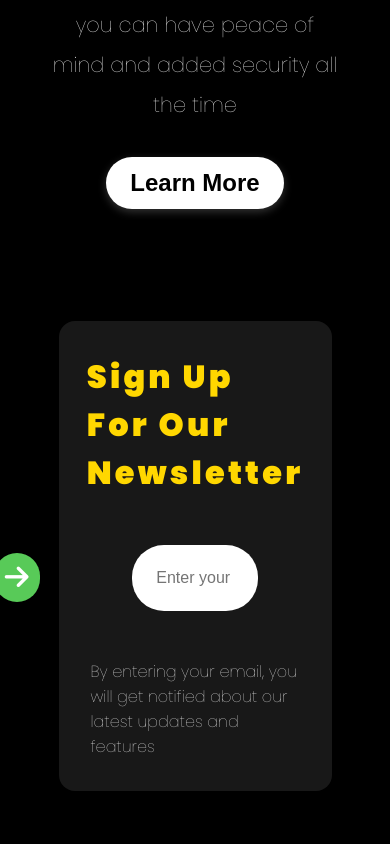
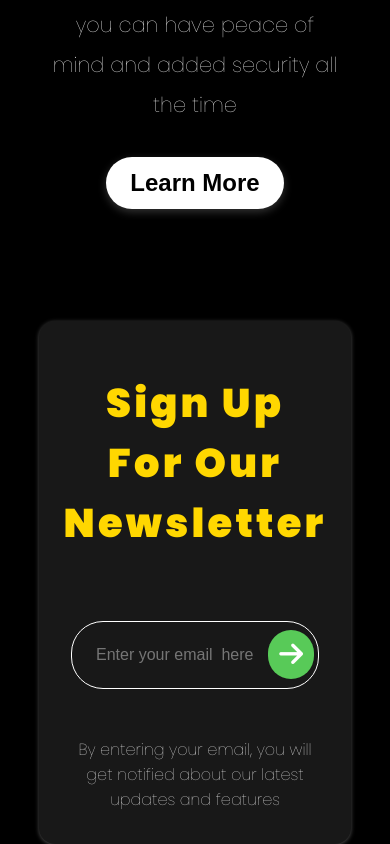
Before and after one commit to dejourford/blkcard-website, a React (Vite) app: page / in a window 390 px wide. Shown: the part 3832-4676 px from the top of the page. Before the commit the page ends 4623 px from the top, so only its background shows below. Built offline with nearby package versions, Linux system fonts and the light colour scheme.

Commit message:
added media queries to newsletter section

```diff
--- a/src/components/newsletter.css
+++ b/src/components/newsletter.css
@@ -1,6 +1,6 @@
 .newsletter {
     color: white;
-    max-width: 70%;
+    max-width: 80%;
     background: rgb(24, 24, 24);
     border-radius: 1em;
     padding: 2em;
@@ -9,16 +9,20 @@
     align-items: center;
     gap: 3em;
     margin: 0 auto;
+    box-shadow: 0px 1px 4px rgb(255, 255, 255, 0.3);
+    text-align: center;
 }
 
 .newsletterHeader {
+    font-size: 2.5rem;
     color: gold;
+    padding: 0.5em;
 }
 
 .newsletterForm {
     display: flex;
     align-items: center;
-    justify-content: center;
+    justify-content: space-between;
     width: 100%;
     position: relative;
 }
@@ -26,11 +30,13 @@
 
 .newsletterInput {
     padding: 1.5em;
-    width: 60%;
+    width: 100%;
     border-radius: 2em;
-    border: none;
+    border: 0.2px solid white;
     font-size: 16px;
+    color: white;
     position: relative;
+    background: transparent;
 }
 
 .newsletterInput:focus {
@@ -45,10 +51,35 @@
     padding: 0.4em;
     border-radius: 1em;
     position: absolute;
-    right: 260px;
+    right: 5px;
     cursor: pointer;
 }
 
 .newsletterText {
     font-weight: 300;
 }
+
+
+/* MEDIA QUERIES */
+
+/* @media screen and (min-width: 1000px) {
+
+
+
+    .newsletterInput {
+        width: 70%;
+        position: relative;
+        margin: 0 auto;
+    }
+
+    .fa-arrow-right {
+        font-size: 1.7rem;
+        font-weight: 900;
+        background: rgb(88, 202, 88);
+        padding: 0.4em;
+        border-radius: 1em;
+        position: absolute;
+        right: 230px;
+        cursor: pointer;
+    }
+} */
```
